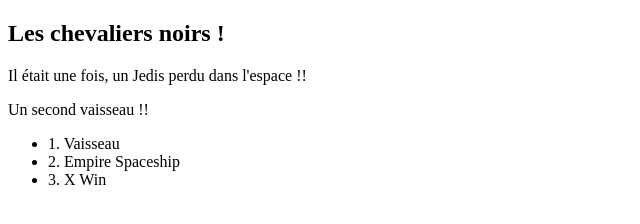
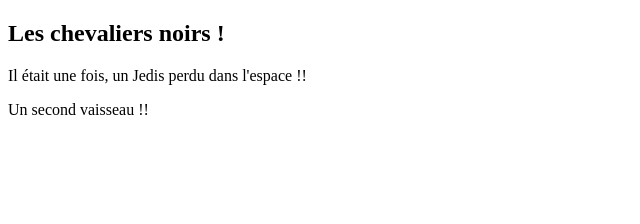
Before and after one commit to carloucho/formation-git-mastering-discover-github, a plain HTML site: page index.html in a window 1280 px wide. Shown: the whole page, without its empty margins (0-640 px from the left). Drawn offline with Linux system fonts and the light colour scheme.

Commit message:
delete of ul list

```diff
--- a/index.html
+++ b/index.html
@@ -13,10 +13,6 @@
     <div>
         Un second vaisseau !!
     </div>
-    <ul>
-        <li>1. Vaisseau</li>
-        <li>2. Empire Spaceship</li>
-        <li>3. X Win</li>
-    </ul>
+
 </body>
 </html>
```
